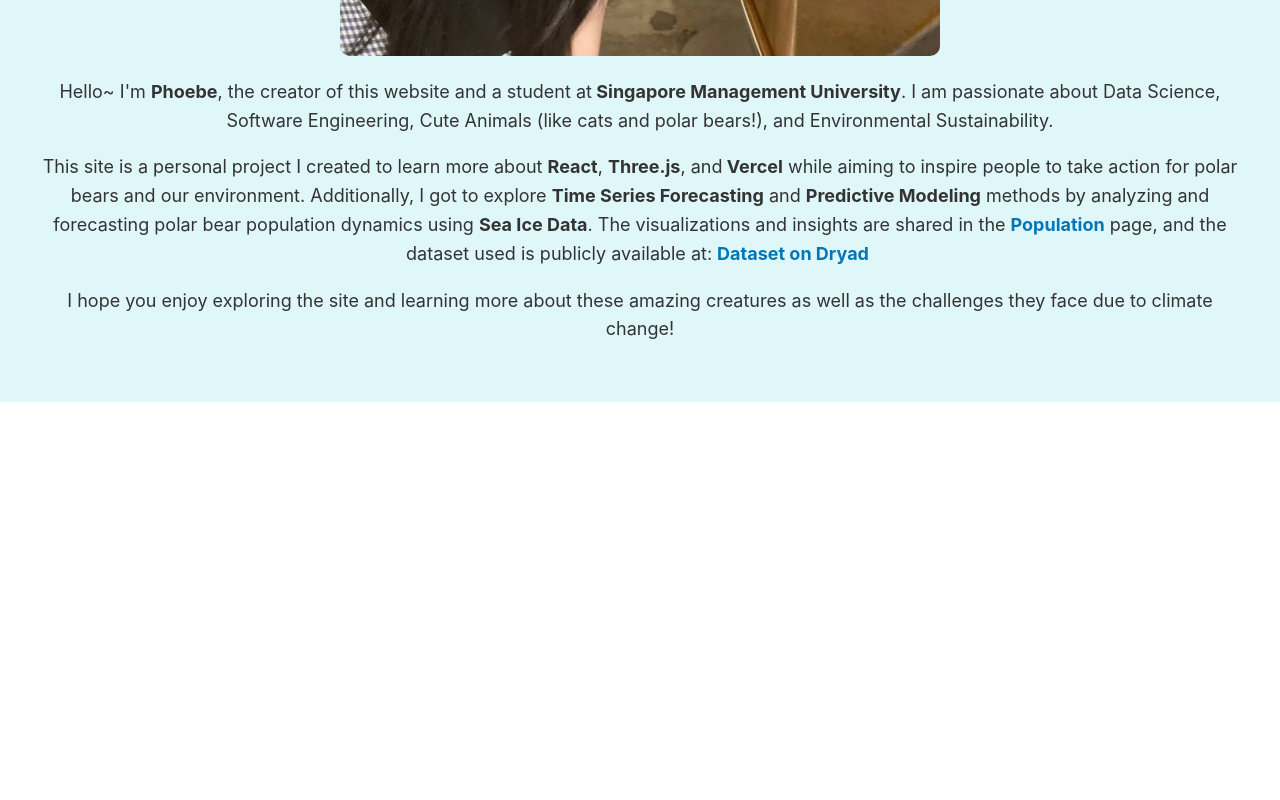
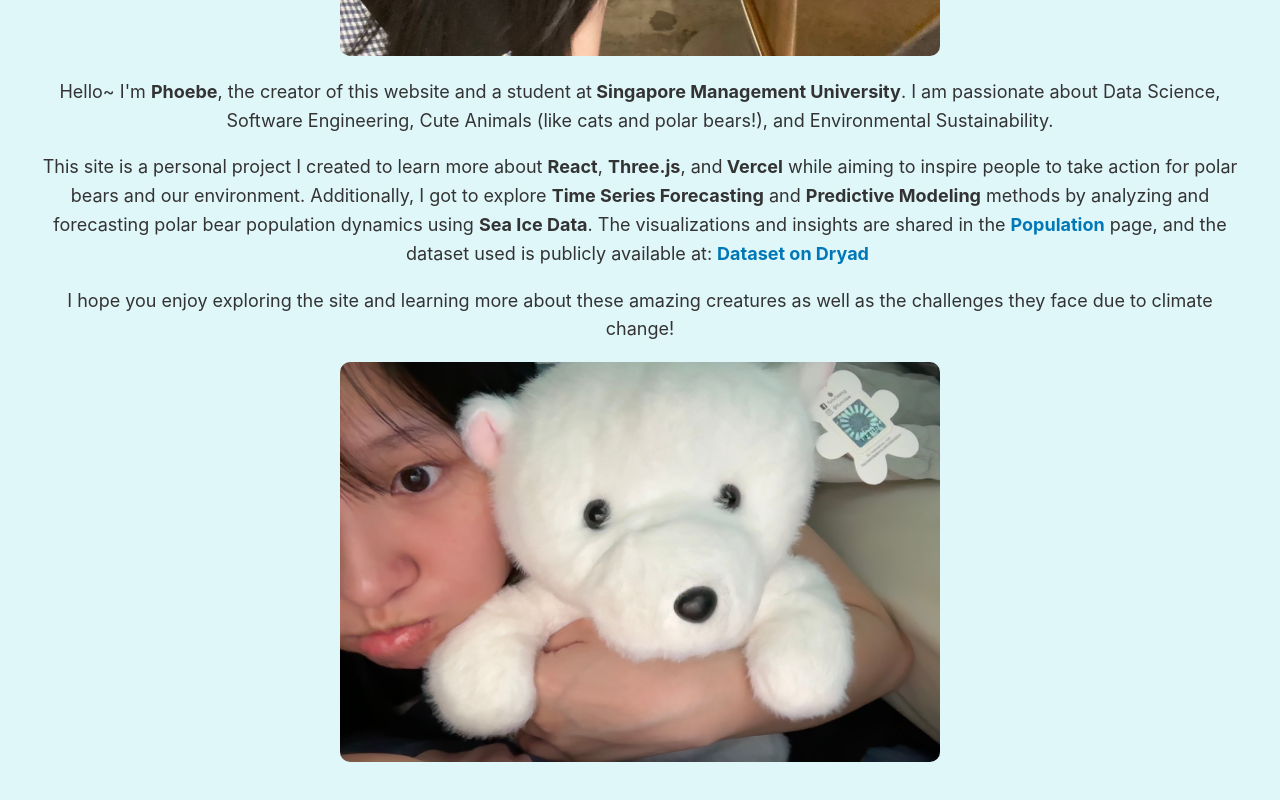
Before and after one commit to phoebenyi/polarbear, a React (Create React App) app: page /about-me in a window 1280 px wide. Shown: the part 617-1417 px from the top of the page. Before the commit the page ends 1019 px from the top, so only its background shows below. Built offline with nearby package versions, Linux system fonts and the light colour scheme.

Commit message:
added pics

```diff
--- a/src/pages/AboutMePage.jsx
+++ b/src/pages/AboutMePage.jsx
@@ -50,6 +50,13 @@ page, and the dataset used is publicly available at:
       I hope you enjoy exploring the site and learning more about these amazing creatures as well as the challenges
       they face due to climate change!
     </p>
+    <div>
+    <img
+      src="/assets/images/phoebepolar.jpg"
+      alt="Phoebe"
+      style={{ width: '600px', borderRadius: '10px' }}
+    />
+    </div>
   </div>
 );
 
```
Also changed, not shown: public/assets/images/phoebepolar.jpg (added).
